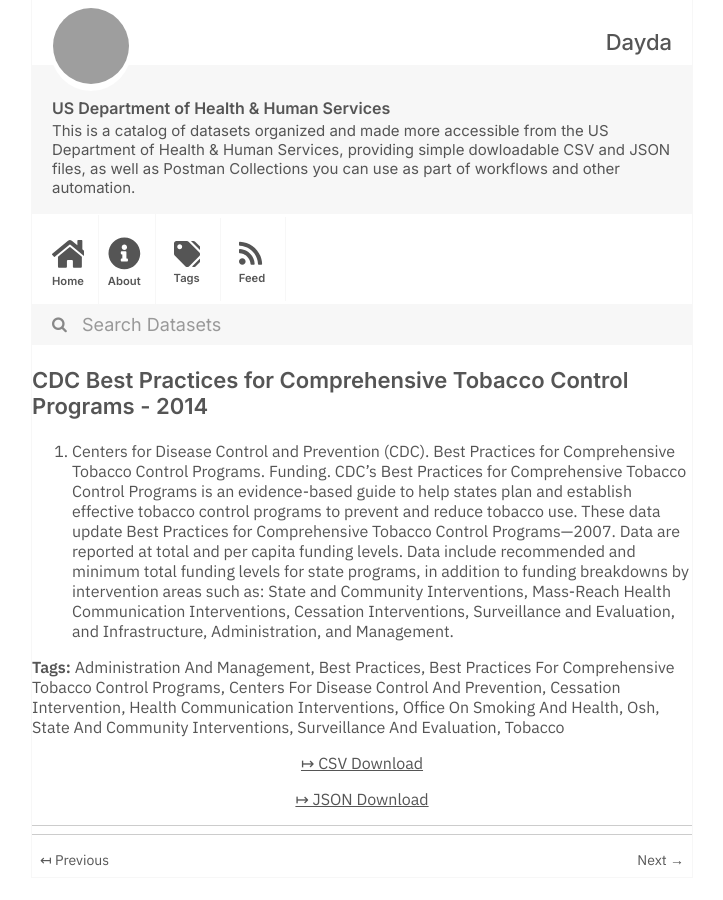
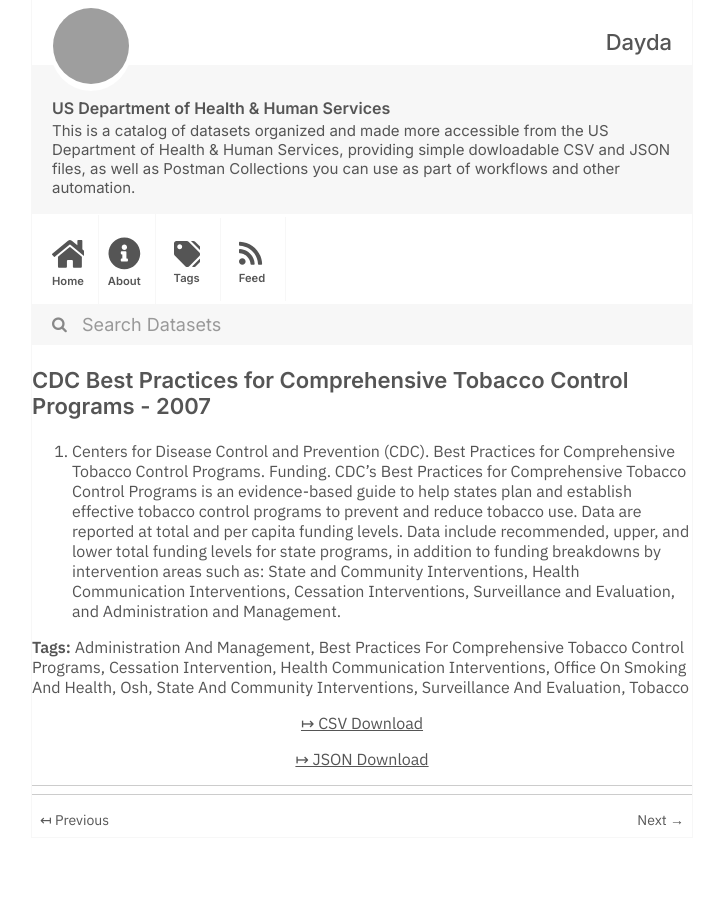
Before and after one commit to dayda-entities/us-department-of-health-and-human-services, a Jekyll site: the page built from _posts/2020-11-10-cdc-best-practices-for-compreh.md, in a window 1280 px wide, cut to the strip 0-900 px from the top of the page. Shown: the whole strip, without its empty margins (278-1001 px from the left). Built offline with Jekyll 4.4.1, drawn with Linux system fonts in a browser that asks for light colours; grey boxes are pictures that could not be loaded.

Commit message:
Publish Data

```diff
--- a/_posts/2020-11-10-cdc-best-practices-for-compreh.md
+++ b/_posts/2020-11-10-cdc-best-practices-for-compreh.md
@@ -1,14 +1,12 @@
 ---
-title: CDC Best Practices for Comprehensive Tobacco Control Programs - 2014
-created: '2020-11-10T16:17:59.985194'
-modified: '2021-04-13T00:11:57.395517'
+title: CDC Best Practices for Comprehensive Tobacco Control Programs - 2007
+created: '2020-11-10T16:17:59.916755'
+modified: '2021-04-21T22:09:16.046979'
 state: active
 type: dataset
 tags:
   - Administration And Management
-  - Best Practices
   - Best Practices For Comprehensive Tobacco Control Programs
-  - Centers For Disease Control And Prevention
   - Cessation Intervention
   - Health Communication Interventions
   - Office On Smoking And Health
@@ -17,9 +15,9 @@ tags:
   - Surveillance And Evaluation
   - Tobacco
 groups: []
-csv_url: 'https://data.cdc.gov/api/views/vm4m-idi8/rows.csv?accessType=DOWNLOAD'
-json_url: 'https://data.cdc.gov/api/views/vm4m-idi8/rows.json?accessType=DOWNLOAD'
+csv_url: 'https://data.cdc.gov/api/views/n4v6-56e8/rows.csv?accessType=DOWNLOAD'
+json_url: 'https://data.cdc.gov/api/views/n4v6-56e8/rows.json?accessType=DOWNLOAD'
 layout: post
 
 ---
-2014. Centers for Disease Control and Prevention (CDC). Best Practices for Comprehensive Tobacco Control Programs. Funding. CDC's Best Practices for Comprehensive Tobacco Control Programs is an evidence-based guide to help states plan and establish effective tobacco control programs to prevent and reduce tobacco use.  These data update Best Practices for Comprehensive Tobacco Control Programs—2007.  Data are reported at total and per capita funding levels. Data include recommended and minimum total funding levels for state programs, in addition to funding breakdowns by intervention areas such as: State and Community Interventions, Mass-Reach Health Communication Interventions, Cessation Interventions, Surveillance and Evaluation, and Infrastructure, Administration, and Management.
+2007. Centers for Disease Control and Prevention (CDC). Best Practices for Comprehensive Tobacco Control Programs. Funding. CDC's Best Practices for Comprehensive Tobacco Control Programs is an evidence-based guide to help states plan and establish effective tobacco control programs to prevent and reduce tobacco use.  Data are reported at total and per capita funding levels. Data include recommended, upper, and lower total funding levels for state programs, in addition to funding breakdowns by intervention areas such as: State and Community Interventions, Health Communication Interventions, Cessation Interventions, Surveillance and Evaluation, and Administration and Management.
```
